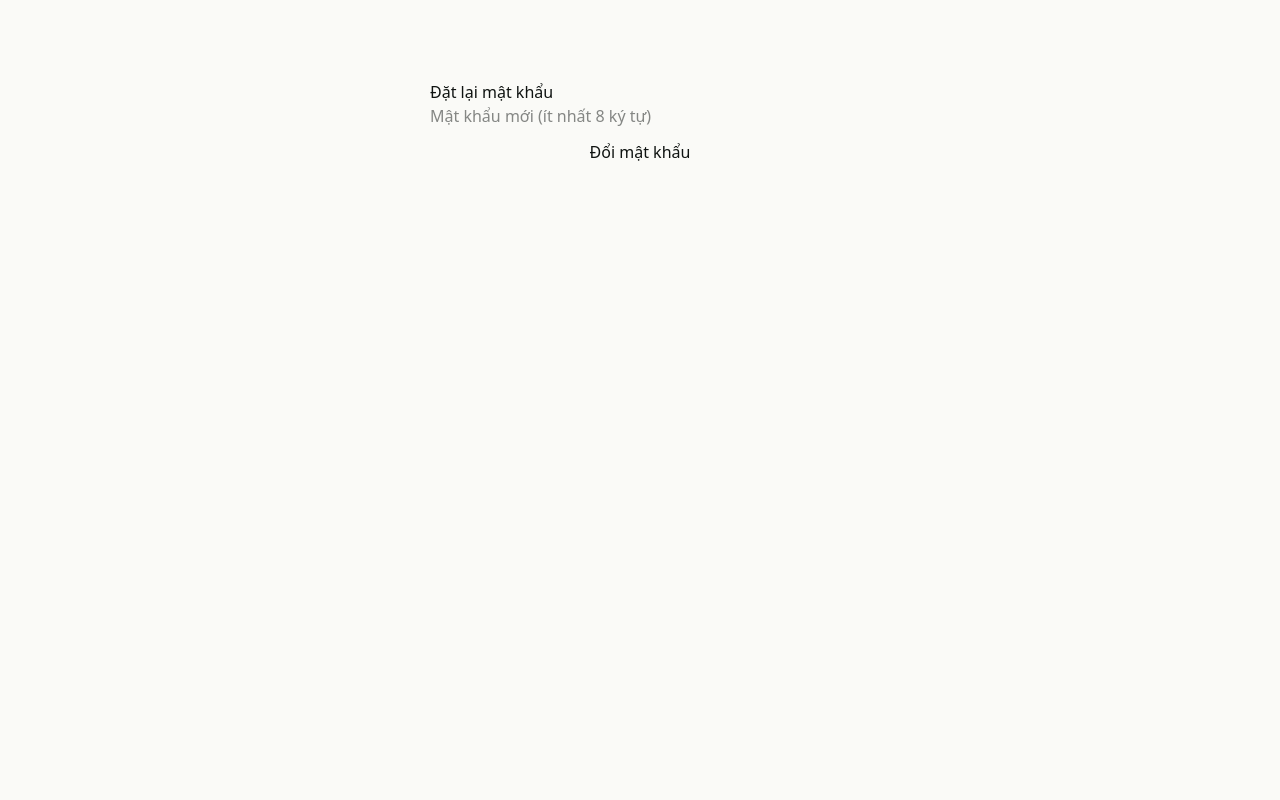
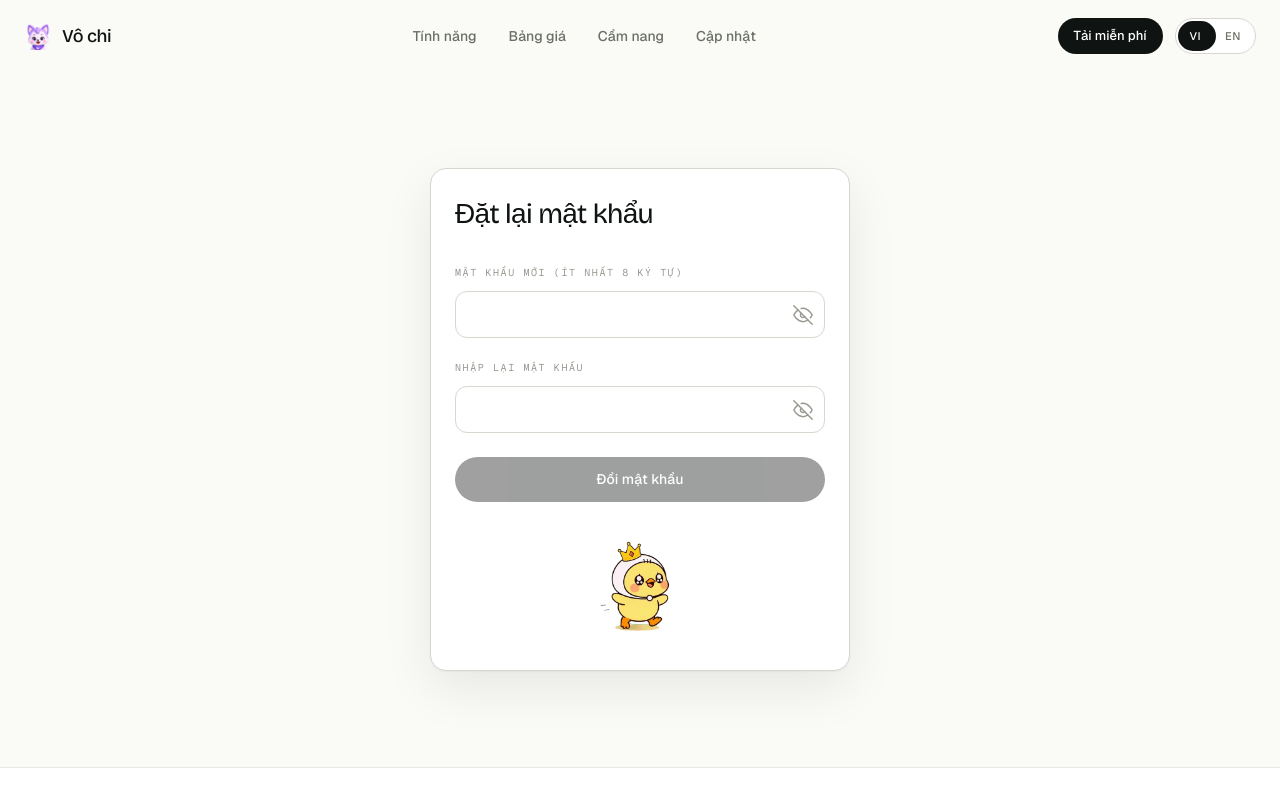
Before and after one commit to moonraisewg/vochi_web, a Next.js app: page /reset-password in a window 1280 px wide. Shown: the top 800 px of the page. Built offline with nearby package versions, Linux system fonts and the light colour scheme; no server answers.

Commit message:
feat(reset-password): PageShell styling, confirm-password field, duck mascot

```diff
--- a/app/reset-password/page.tsx
+++ b/app/reset-password/page.tsx
@@ -1,15 +1,108 @@
 "use client";
-import { useState } from "react";
+
+import { useEffect, useState } from "react";
+import dynamic from "next/dynamic";
+import { PageShell } from "@/components/PageShell";
 import { apiUrl } from "@/lib/apiBase";
+import { passwordsMismatch, canSubmitReset } from "@/lib/resetPasswordValidation";
 
-export default function ResetPasswordPage() {
+const Lottie = dynamic(() => import("lottie-react"), { ssr: false });
+
+function EyeIcon({ off }: { off: boolean }) {
+  if (off) {
+    return (
+      <svg width="20" height="20" viewBox="0 0 24 24" fill="none" stroke="currentColor" strokeWidth="1.8" strokeLinecap="round" strokeLinejoin="round">
+        <path d="M17.94 17.94A10.94 10.94 0 0 1 12 20c-7 0-11-8-11-8a21.6 21.6 0 0 1 5.06-6.06M9.9 4.24A10.4 10.4 0 0 1 12 4c7 0 11 8 11 8a21.6 21.6 0 0 1-2.16 3.19m-6.72-1.07a3 3 0 1 1-4.24-4.24" />
+        <line x1="1" y1="1" x2="23" y2="23" />
+      </svg>
+    );
+  }
+  return (
+    <svg width="20" height="20" viewBox="0 0 24 24" fill="none" stroke="currentColor" strokeWidth="1.8" strokeLinecap="round" strokeLinejoin="round">
+      <path d="M1 12s4-8 11-8 11 8 11 8-4 8-11 8-11-8-11-8z" />
+      <circle cx="12" cy="12" r="3" />
+    </svg>
+  );
+}
+
+function DuckMascot({ happy }: { happy: boolean }) {
+  const [animationData, setAnimationData] = useState<Record<string, unknown> | null>(null);
+
+  useEffect(() => {
+    let alive = true;
+    fetch(happy ? "/lottie/duck/happy.json" : "/lottie/duck/idle.json")
+      .then((r) => r.json())
+      .then((d) => alive && setAnimationData(d))
+      .catch(() => {});
+    return () => {
+      alive = false;
+    };
+  }, [happy]);
+
+  if (!animationData) return <div className="mx-auto h-[120px] w-[120px]" />;
+
+  return (
+    <Lottie
+      animationData={animationData}
+      loop={!happy}
+      autoplay
+      style={{ width: 120, height: 120, margin: "0 auto" }}
+    />
+  );
+}
+
+function PasswordField({
+  label,
+  value,
+  onChange,
+  show,
+  onToggleShow,
+}: {
+  label: string;
+  value: string;
+  onChange: (v: string) => void;
+  show: boolean;
+  onToggleShow: () => void;
+}) {
+  return (
+    <label className="block">
+      <span className="font-mono text-[10px] uppercase tracking-[0.16em] text-[var(--color-ink-muted)]">
+        {label}
+      </span>
+      <div className="relative mt-2">
+        <input
+          type={show ? "text" : "password"}
+          value={value}
+          onChange={(e) => onChange(e.target.value)}
+          className="w-full rounded-xl border border-[var(--color-hairline-strong)] bg-white px-4 py-3 pr-11 text-[14px] outline-none focus:border-[var(--color-accent)]"
+        />
+        <button
+          type="button"
+          onClick={onToggleShow}
+          aria-label={show ? "Ẩn mật khẩu" : "Hiện mật khẩu"}
+          className="absolute right-3 top-1/2 -translate-y-1/2 text-[var(--color-ink-muted)]"
+        >
+          <EyeIcon off={!show} />
+        </button>
+      </div>
+    </label>
+  );
+}
+
+function ResetPasswordInner() {
   const [password, setPassword] = useState("");
+  const [confirm, setConfirm] = useState("");
+  const [showPassword, setShowPassword] = useState(false);
+  const [showConfirm, setShowConfirm] = useState(false);
   const [state, setState] = useState<"idle" | "ok" | "error">("idle");
+
+  const mismatch = passwordsMismatch(password, confirm);
+  const canSubmit = canSubmitReset(password, confirm);
 
   const submit = async (e: React.FormEvent) => {
     e.preventDefault();
     const token = new URLSearchParams(window.location.search).get("token");
-    if (!token || password.length < 8) return setState("error");
+    if (!token || !canSubmit) return setState("error");
     const r = await fetch(apiUrl("/api/auth/reset"), {
       method: "POST",
       headers: { "content-type": "application/json" },
@@ -19,24 +112,59 @@ export default function ResetPasswordPage() {
   };
 
   return (
-    <main style={{ maxWidth: 420, margin: "80px auto", fontFamily: "system-ui" }}>
-      <h1>Đặt lại mật khẩu</h1>
+    <section className="relative px-6 py-16 md:py-24">
+      <div className="mx-auto max-w-[420px]">
+        <div className="rounded-2xl border border-[var(--color-hairline-strong)] bg-[var(--color-surface)] p-6 lift-md">
+          <h1 className="font-display text-[28px] tracking-tight">Đặt lại mật khẩu</h1>
+
           {state === "ok" ? (
-        <p>✅ Đã đổi mật khẩu. Quay lại ứng dụng và đăng nhập.</p>
+            <p className="mt-4 text-[14px] text-[var(--color-ink-soft)]">
+              ✅ Đã đổi mật khẩu. Quay lại ứng dụng và đăng nhập.
+            </p>
           ) : (
-        <form onSubmit={submit} style={{ display: "flex", flexDirection: "column", gap: 12 }}>
-          <input
-            type="password"
-            placeholder="Mật khẩu mới (ít nhất 8 ký tự)"
+            <form onSubmit={submit} className="mt-6 flex flex-col gap-4">
+              <PasswordField
+                label="Mật khẩu mới (ít nhất 8 ký tự)"
                 value={password}
-            onChange={(e) => setPassword(e.target.value)}
+                onChange={setPassword}
+                show={showPassword}
+                onToggleShow={() => setShowPassword((v) => !v)}
               />
+              <PasswordField
+                label="Nhập lại mật khẩu"
+                value={confirm}
+                onChange={setConfirm}
+                show={showConfirm}
+                onToggleShow={() => setShowConfirm((v) => !v)}
+              />
+
+              {mismatch && <p className="text-[13px] text-red-700">Mật khẩu nhập lại không khớp.</p>}
+
               {state === "error" && (
-            <p style={{ color: "crimson" }}>Liên kết không hợp lệ hoặc mật khẩu quá ngắn.</p>
+                <div className="rounded-xl border border-red-200 bg-red-50 px-4 py-3 text-[13px] text-red-700">
+                  Liên kết không hợp lệ hoặc mật khẩu quá ngắn.
+                </div>
               )}
-          <button type="submit">Đổi mật khẩu</button>
+
+              <button
+                type="submit"
+                disabled={!canSubmit}
+                className="mt-2 w-full rounded-full bg-[var(--color-ink)] px-5 py-3 text-[14px] font-medium text-[var(--color-surface)] transition-colors hover:bg-[var(--color-accent-deep)] disabled:cursor-not-allowed disabled:opacity-40"
+              >
+                Đổi mật khẩu
+              </button>
             </form>
           )}
-    </main>
+
+          <div className="mt-6">
+            <DuckMascot happy={state === "ok"} />
+          </div>
+        </div>
+      </div>
+    </section>
   );
 }
+
+export default function ResetPasswordPage() {
+  return <PageShell>{() => <ResetPasswordInner />}</PageShell>;
+}
```
Lines whose indentation alone changed are shown as unchanged.
